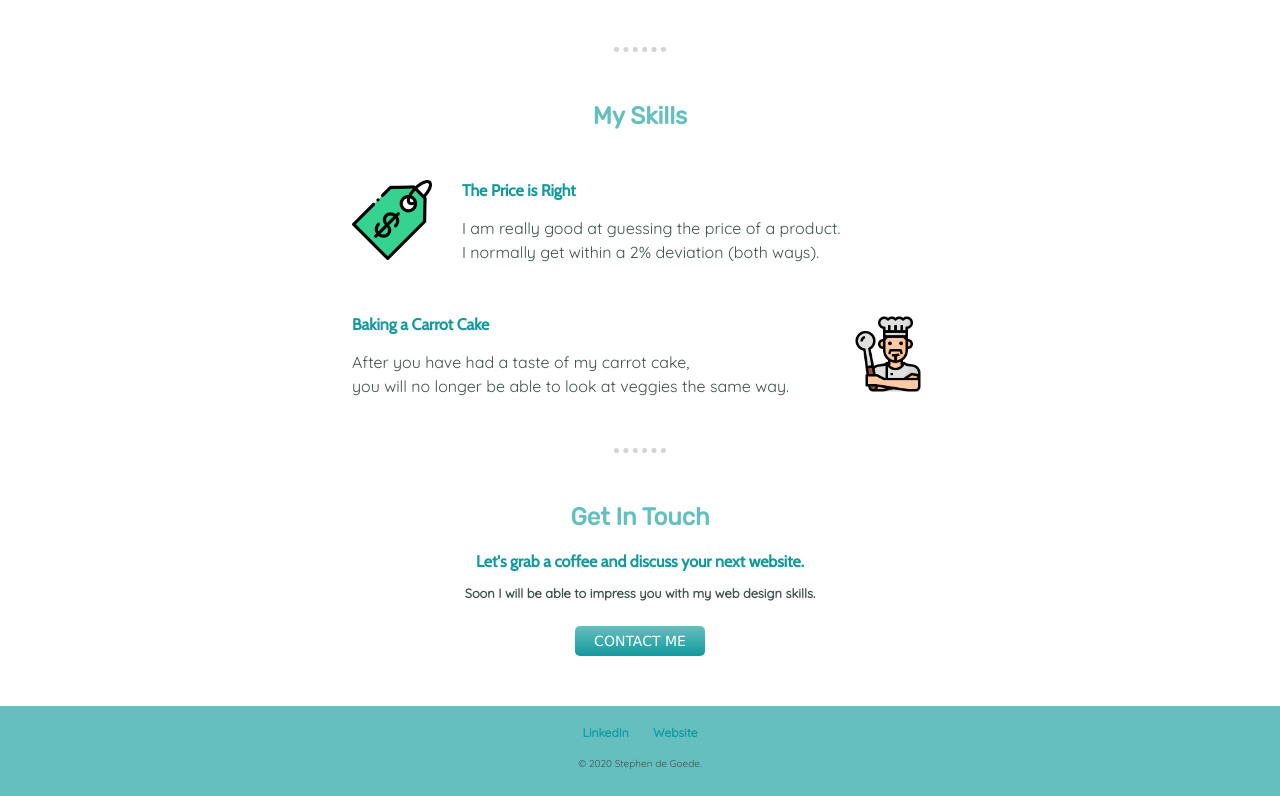
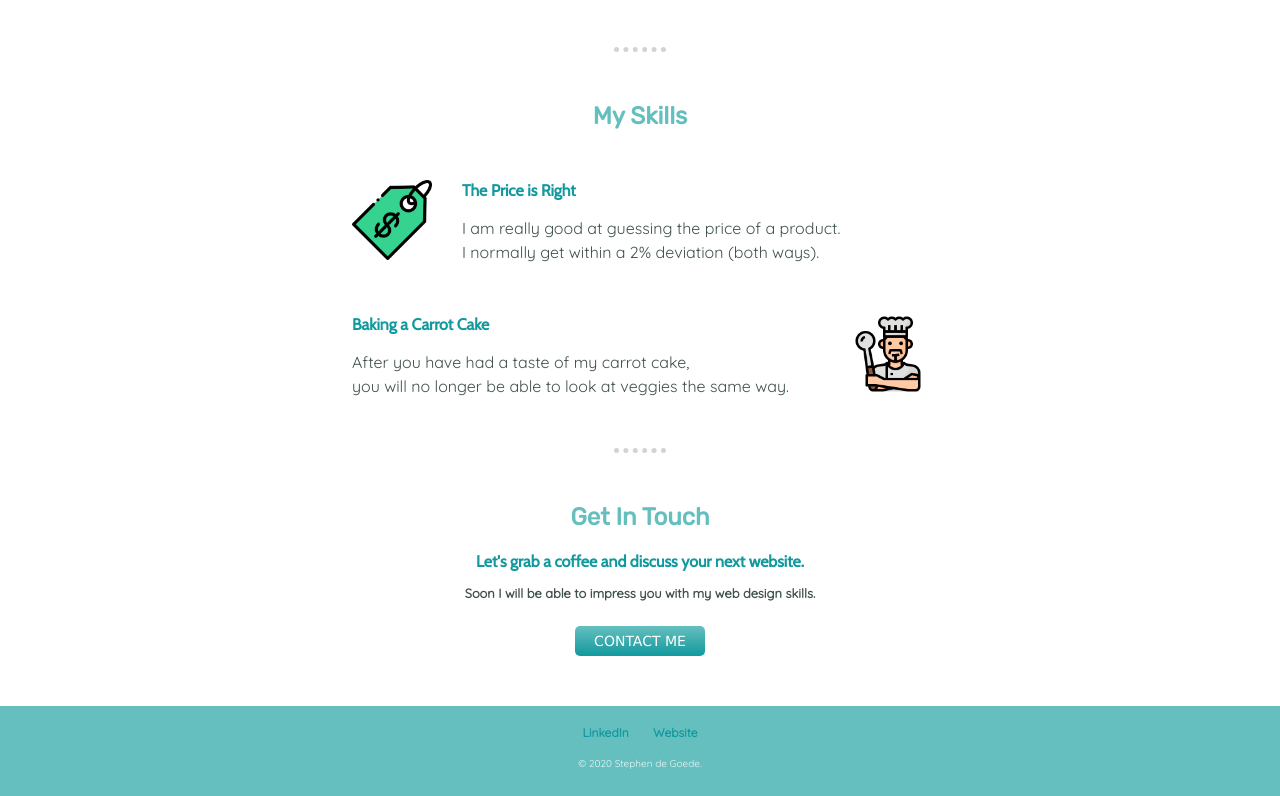
Before and after one commit to stephendegoede/html-lessons, a plain HTML site: page CSS Interm - My Personal Site V2.0/MySite.html in a window 1280 px wide. Shown: the part 862-1658 px from the top of the page. Drawn offline with nearby package versions, Linux system fonts and the light colour scheme.

Commit message:
Fixed error - copyright color not displaying correctly.

```diff
--- a/CSS Interm - My Personal Site V2.0/MySiteStyles.css
+++ b/CSS Interm - My Personal Site V2.0/MySiteStyles.css
@@ -124,7 +124,7 @@ hr {
 
 .copyright {
   margin-bottom: 0;
-  color: EAF6F6;
+  color: #EAF6F6;
   font-size: 10px;
   padding-top: 5px;
   padding-bottom: 10px;
```
